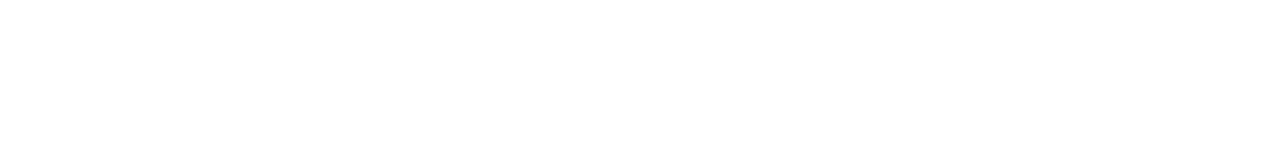
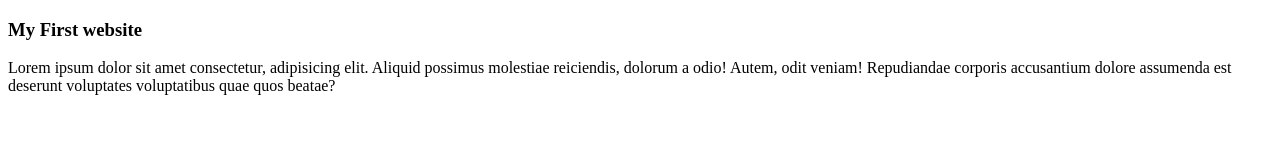
Before and after one commit to Shourav52/my-first-repo, a plain HTML site: page index.html in a window 1280 px wide. Drawn offline with Linux system fonts and the light colour scheme.

Commit message:
added the first blog

```diff
--- a/index.html
+++ b/index.html
@@ -6,6 +6,12 @@
     <title>My first  ever github repo</title>
 </head>
 <body>
+    <div>
+        <h3>My First website</h3>
+        <p>
+            Lorem ipsum dolor sit amet consectetur, adipisicing elit. Aliquid possimus molestiae reiciendis, dolorum a odio! Autem, odit veniam! Repudiandae corporis accusantium dolore assumenda est deserunt voluptates voluptatibus quae quos beatae?
+        </p>
+    </div>
 
 </body>
 </html>
--- /dev/null
+++ b/styles/vlogs.css
@@ -0,0 +1,4 @@
+div{
+    color: red;
+    background-color: antiquewhite;
+}
```
